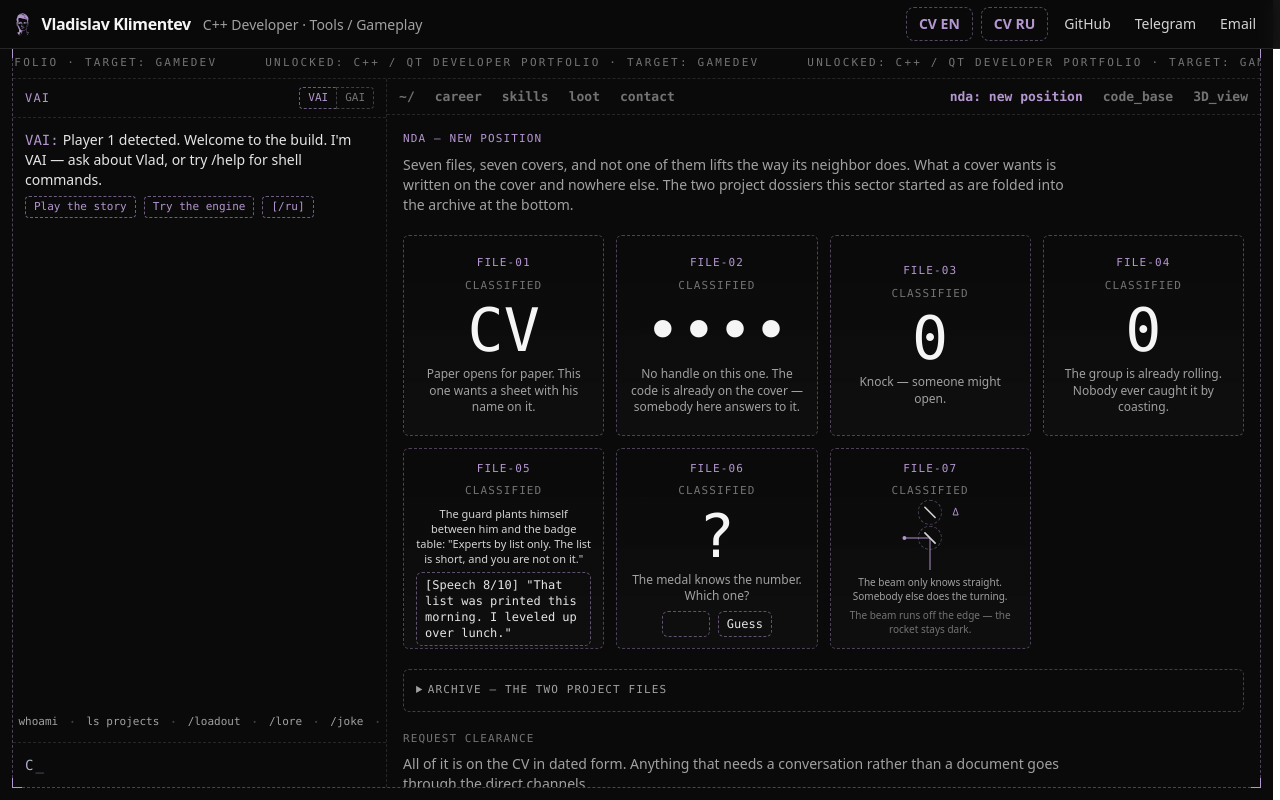
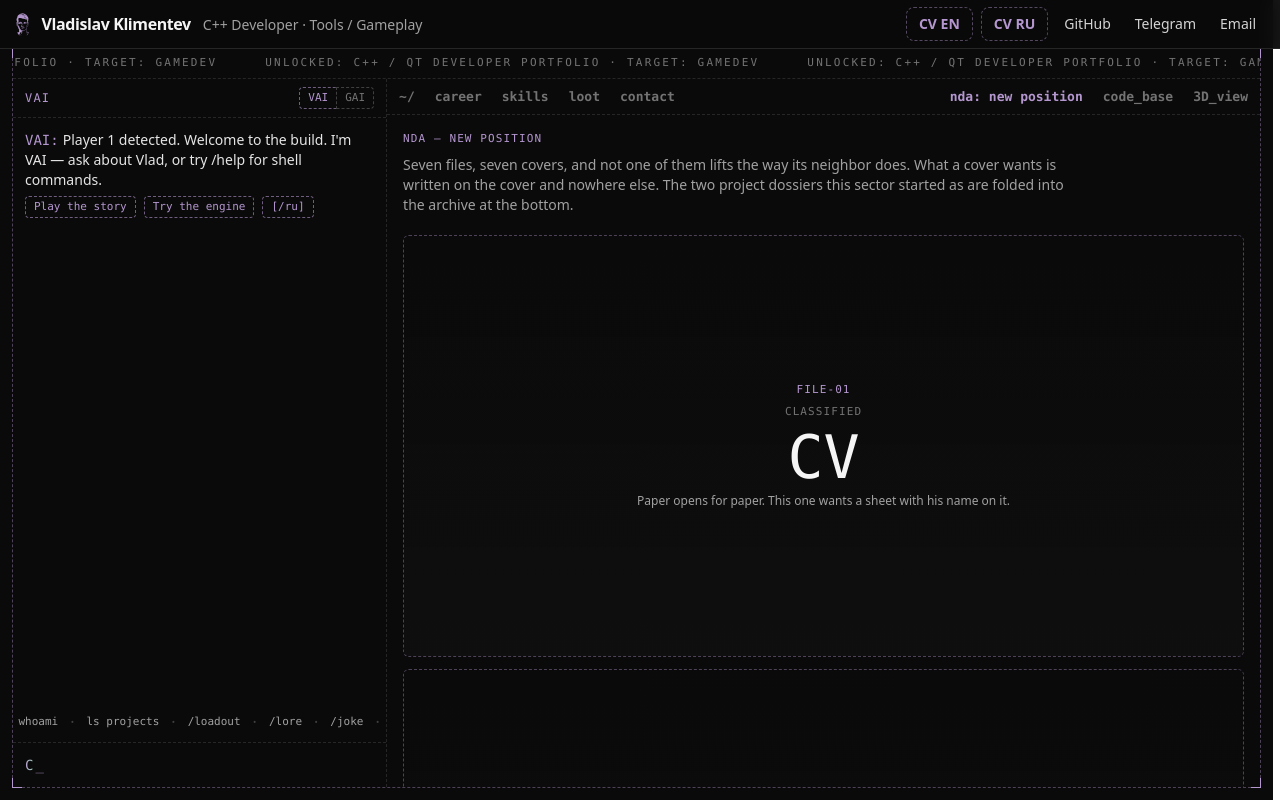
Before and after one commit to vetnem1lk/me.cryzothic.tech, a React (Vite) app: page /nda in a window 1280 px wide. Built offline with nearby package versions, Linux system fonts and the light colour scheme.

Commit message:
feat: full-width dossier rows

```diff
--- a/src/components/board/views/Nda.tsx
+++ b/src/components/board/views/Nda.tsx
@@ -6,7 +6,7 @@
 // Every cover is a riddle rather than a caption: one large element that changes as the
 // visitor works on it, one hint line under it that never names the mechanic, and —
 // wherever the mechanic is nothing but a click — the whole cover is the button, so
-// there is no small control to find and the square itself is the thing you press.
+// there is no small control to find and the row itself is the thing you press.
 //
 // The two project dossiers this sector started out as are not gone; they are folded
 // into the archive at the foot of the page, which is the only place on this site
@@ -41,13 +41,9 @@ import {
 } from '../story';
 import Lightbox from './Lightbox';
 
-const SIZES = '(max-width: 767px) 45vw, 220px';
-
-// A square box for the photo and the same square box for the cover that hides it:
-// the set runs from a 1.78 landscape to a 1:1.78 portrait, and left to their own
-// shapes the tall ones own the scroll. Cropping to one square keeps the grid a grid,
-// and — because a cover measures the same as its photo — lifting one shifts nothing.
-const BOX = 'aspect-square';
+// Slots: a 420px pane at lg, else the stage column less its chrome (24 + 2 + chat 320 + 32).
+const SIZES =
+  '(min-width: 1024px) 420px, (min-width: 768px) calc(100vw - 378px), calc(100vw - 58px)';
 
 // Not Briefing's CHIP, which only ever looked like it: this one is the control a quest
 // hands the visitor when a bare cover-press will not do — a submit, a line of dialogue.
@@ -56,17 +52,17 @@ const QUEST_BTN =
 
 const CAPS = 'font-mono text-[11px] tracking-widest uppercase';
 
-// One cover, one column: the stamp at the top, the riddle in the middle, the hint at
-// the foot. A cover that IS a button wears exactly this, which is what keeps a
-// pressable square from advertising itself as one — finding that out is the game.
+// One cover, one row: the stamp at the top, the riddle in the middle, the hint at the
+// foot, and the crosshair around the whole of it. A cover that IS a button wears exactly
+// this, which is what keeps a pressable row from advertising itself as one — finding
+// that out is the game.
 //
-// It scrolls, and that is load-bearing rather than defensive: `aspect-square` is only a
-// preferred size until something inside outgrows it, and a cover that grows is a cover
-// that no longer measures its own photo — one tall card drags its whole grid row with
-// it, and the tile jumps when the cover finally lifts. The scroll container is what
-// makes the square a hard square. `-safe` centring goes with it: plain `center`
-// overflows in both directions and puts the top of a long card out of reach.
-const COVER = `scroll-thin flex ${BOX} w-full flex-col items-center gap-1.5 overflow-y-auto bg-gradient-to-b from-neutral-950/80 to-neutral-900/40 p-3 text-center`;
+// The height is a floor rather than a fixed box: a cover opens at the height of the
+// photo pane it hides, so lifting one shifts nothing, and a cover that outgrows the
+// floor pushes its own row down instead of scrolling inside a square it can no longer
+// hold. `-safe` centring stays for that case: plain `center` overflows in both
+// directions and puts the top of a long card out of reach.
+const COVER = `cursor-target flex min-h-[360px] w-full flex-col items-center gap-1.5 bg-gradient-to-b from-neutral-950/80 to-neutral-900/40 p-3 text-center lg:min-h-[420px]`;
 
 // The riddle element: a digit or a symbol, never a word — reading it is the puzzle.
 const BIG = 'block font-mono text-5xl leading-none text-neutral-100 sm:text-6xl';
@@ -81,10 +77,13 @@ const SAID = 'block text-[11px] leading-snug text-neutral-300';
 
 type Labels = (typeof content)['en']['sector']['nda']['labels'];
 
-// The two lines every cover carries, whatever quest is under them.
-const stamp = (code: string, classified: string) => (
+// The two lines every cover carries, whatever quest is under them. The file number is
+// id'd so a cover that is a button can say it first, before the riddle's own line.
+const stamp = (code: string, classified: string, id: ChapterId) => (
   <>
-    <span className={`${CAPS} block text-accent`}>{code}</span>
+    <span id={`${id}-code`} className={`${CAPS} block text-accent`}>
+      {code}
+    </span>
     <span className={`${CAPS} block text-neutral-500`}>{classified}</span>
   </>
 );
@@ -158,7 +157,7 @@ function Laser({
 
   return (
     <div className={`${COVER} justify-between`}>
-      {stamp(code, labels.classified)}
+      {stamp(code, labels.classified, id)}
       <div className="min-h-16 w-full flex-1">
         {/* Square by its height, so the buttons' percentages and the viewBox agree at
             every tile size the grid hands out. */}
@@ -289,17 +288,17 @@ export default function Nda() {
         (entries) => {
           for (const e of entries)
             if (e.isIntersecting) {
-              // Once per tile: this is an entrance, not a scroll effect.
+              // Once per row: this is an entrance, not a scroll effect.
               io.unobserve(e.target);
               gsap.from(e.target, { autoAlpha: 0, y: 12, duration: 0.3, ease: 'power1.out' });
             }
         },
         { rootMargin: '0px 0px -8%' },
       );
-      for (const tile of scope.current?.querySelectorAll('[data-tile]') ?? []) io.observe(tile);
+      for (const row of scope.current?.querySelectorAll('[data-tile]') ?? []) io.observe(row);
       return () => io.disconnect();
     },
-    // Deliberately dependency-free: all seven tiles exist from mount and only their
+    // Deliberately dependency-free: all seven rows exist from mount and only their
     // contents change when a cover lifts, so each element is tweened exactly once. A
     // `from` reads the element's current values as its END values, so a second one
     // starting mid-tween would bake in a half-faded opacity and ratchet it down for
@@ -326,9 +325,9 @@ export default function Nda() {
   }
 
   // One cover per chapter, and the cover is the quest. Where the mechanic is nothing
-  // but a click the whole square is the button and the hint line is its name; where it
-  // needs a field or a choice the square stays a plain box with controls inside,
-  // because a button may contain neither.
+  // but a click the whole row is the button and the file number plus the hint line is
+  // its name; where it needs a field or a choice the row stays a plain box with controls
+  // inside, because a button may contain neither.
   function cover(id: ChapterId, code: string) {
     const hintId = `${id}-hint`;
     switch (QUESTS[id]) {
@@ -339,10 +338,10 @@ export default function Nda() {
             onClick={() => {
               if (knock(id)) justOpened.current = id;
             }}
-            aria-labelledby={hintId}
-            className={`cursor-target ${COVER} justify-center-safe`}
+            aria-labelledby={`${id}-code ${hintId}`}
+            className={`${COVER} justify-center-safe`}
           >
-            {stamp(code, labels.classified)}
+            {stamp(code, labels.classified, id)}
             {/* Bare: what the number is counting up to is the riddle, and printing a
                 denominator beside it answers the riddle. */}
             <span aria-hidden="true" className={BIG}>
@@ -358,10 +357,10 @@ export default function Nda() {
           <button
             type="button"
             onClick={() => pedal(id)}
-            aria-labelledby={hintId}
-            className={`cursor-target ${COVER} justify-center-safe`}
+            aria-labelledby={`${id}-code ${hintId}`}
+            className={`${COVER} justify-center-safe`}
           >
-            {stamp(code, labels.classified)}
+            {stamp(code, labels.classified, id)}
             <span aria-hidden="true" className={BIG}>
               {Math.round(sprintSpeed(id, now))}
             </span>
@@ -375,7 +374,7 @@ export default function Nda() {
         if (phase === 'ask')
           return (
             <div className={`${COVER} justify-start`}>
-              {stamp(code, labels.classified)}
+              {stamp(code, labels.classified, id)}
               <span id={`${id}-npc`} className={SAID}>
                 {dialog.npc}
               </span>
@@ -409,12 +408,13 @@ export default function Nda() {
             onClick={() => {
               if (dialogOpen(id)) justOpened.current = id;
             }}
-            // What he said and what it bought, in that order: this is the one cover
-            // whose name has to carry the outcome, because the outcome is the reward.
-            aria-labelledby={`${id}-outcome ${hintId}`}
-            className={`cursor-target ${COVER} justify-start`}
+            // The file number, what he said, and what it bought, in that order: this is
+            // the one cover whose name carries an outcome, because the outcome is the
+            // reward.
+            aria-labelledby={`${id}-code ${id}-outcome ${hintId}`}
+            className={`${COVER} justify-start`}
           >
-            {stamp(code, labels.classified)}
+            {stamp(code, labels.classified, id)}
             <span id={`${id}-outcome`} className={SAID}>
               {dialog.outcomes[choice ?? 0]}
             </span>
@@ -427,7 +427,7 @@ export default function Nda() {
       case 'guess':
         return (
           <div className={`${COVER} justify-center-safe`}>
-            {stamp(code, labels.classified)}
+            {stamp(code, labels.classified, id)}
             <span aria-hidden="true" className={BIG}>
               ?
             </span>
@@ -488,7 +488,7 @@ export default function Nda() {
       case 'cv':
         return (
           <div className={`${COVER} justify-center-safe`}>
-            {stamp(code, labels.classified)}
+            {stamp(code, labels.classified, id)}
             <span aria-hidden="true" className={BIG}>
               CV
             </span>
@@ -498,7 +498,7 @@ export default function Nda() {
       case 'declassify':
         return (
           <div className={`${COVER} justify-center-safe`}>
-            {stamp(code, labels.classified)}
+            {stamp(code, labels.classified, id)}
             {/* Four dots, no letter-spacing: at the widest step the riddle element is
                 already within a few pixels of the cover, and spacing them out is what
                 tips it over into a sideways scrollbar. */}
@@ -518,28 +518,28 @@ export default function Nda() {
         <p className="mt-2 max-w-2xl text-sm text-neutral-400">{intro}</p>
       </div>
 
-      <ul className="grid grid-cols-2 gap-3 sm:grid-cols-3 xl:grid-cols-4">
+      {/* Ordered, not decorated: the chapters run in one sequence, and the "item N of
+          seven" a screen reader gets from an <ol> is the only place that says so. */}
+      <ol className="flex flex-col gap-3">
         {CHAPTERS.map((id, i) => {
           const ch = chapters[i];
           const [w, h] = DIMS[id];
           const p = photoSlug(id);
           return (
-            <li
-              key={id}
-              data-tile
-              className="overflow-hidden rounded-md border border-dashed border-accent/40"
-            >
+            <li key={id} data-tile>
+              <div className="overflow-hidden rounded-md border border-dashed border-accent/40">
                 {isUnlocked(id) ? (
-                <figure>
-                  {/* A real button, not a click handler on the image: the tile is
-                      cropped to a square, so opening the uncropped photo is an action
-                      and has to be reachable from the keyboard. Its accessible name is
-                      the alt text inside it — no aria-label, which would hide that. */}
+                  <figure className="cursor-target flex max-lg:flex-col">
+                    {/* A real button, not a click handler on the image: the photo is
+                        cropped to one square — the set runs from a 1.78 landscape to a
+                        1:1.78 portrait — so opening the uncropped file is an action and
+                        has to be reachable from the keyboard. Its accessible name is the
+                        alt text inside it — no aria-label, which would hide that. */}
                     <button
                       type="button"
                       data-photo={id}
                       onClick={() => setOpenAt(id)}
-                    className="cursor-target block w-full"
+                      className="cursor-target block w-full lg:w-[420px] lg:shrink-0"
                     >
                       <picture>
                         <source
@@ -554,11 +554,11 @@ export default function Nda() {
                           height={h}
                           loading="lazy"
                           decoding="async"
-                        className={`${BOX} w-full object-cover`}
+                          className="aspect-square w-full object-cover"
                         />
                       </picture>
                     </button>
-                  <figcaption className="p-3">
+                    <figcaption className="flex-1 p-4">
                       <p className={`${CAPS} text-accent`}>{ch.code}</p>
                       <p className="mt-1 text-sm font-semibold text-neutral-100">{ch.title}</p>
                       <p className="mt-1 text-sm text-neutral-300">{ch.story}</p>
@@ -568,10 +568,11 @@ export default function Nda() {
                 ) : (
                   cover(id, ch.code)
                 )}
+              </div>
             </li>
           );
         })}
-      </ul>
+      </ol>
 
       <details className="rounded-md border border-dashed border-neutral-700 p-3">
         <summary className={`cursor-target ${CAPS} text-neutral-400`}>{archive.label}</summary>
```
Lines whose indentation alone changed are shown as unchanged.
